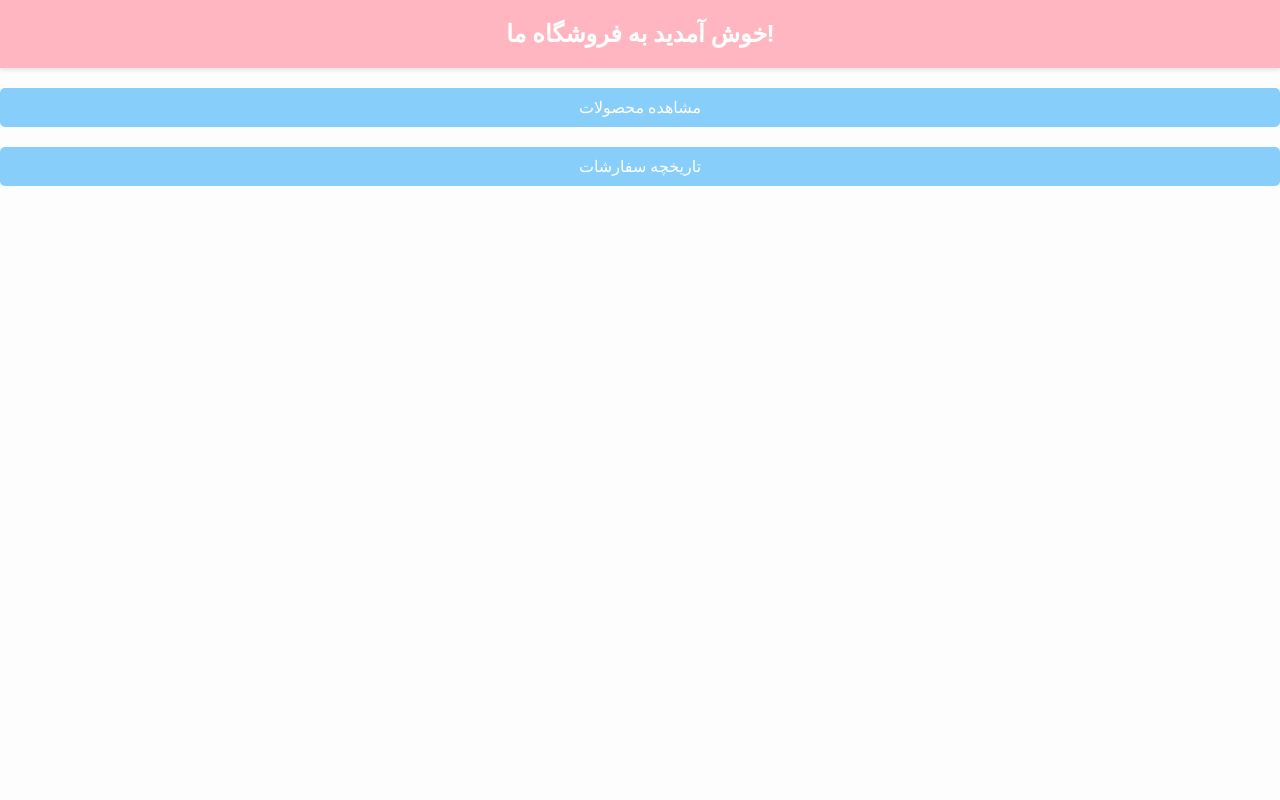
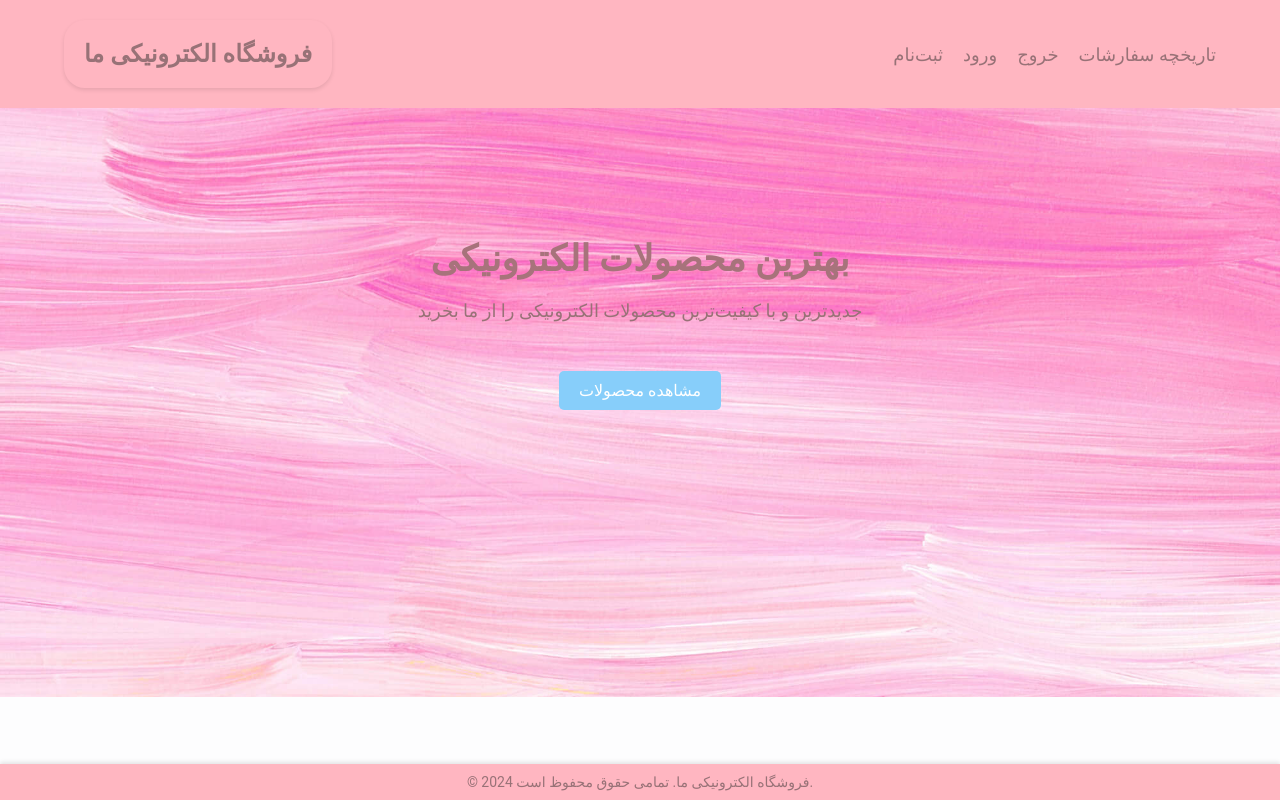
Before and after one commit to abolfazlyousefi5/Ecommerce, a PHP site: page / in a window 1280 px wide. Run offline with PHP 8.4, Linux system fonts and the light colour scheme; some libraries are stand-ins or nearby versions.

Commit message:
change index

```diff
--- a/assets/css/style.css
+++ b/assets/css/style.css
@@ -21,10 +21,12 @@ h1 {
   flex-wrap: wrap;
   justify-content: center;
   padding: 20px;
+  background: url("http://localhost/ecommerce/assets/images/hero-bg.jpg")
+  no-repeat center center/cover;
 }
 
 .product {
-  background-color: #fff;
+  background-color: #ef92dc;
   border: 1px solid #e0e0e0;
   border-radius: 10px;
   margin: 10px;
@@ -160,6 +162,7 @@ h1 {
   align-items: center;
   justify-content: space-between;
   margin-top: 10px;
+  background-color: #ef92dc;
 }
 
 .product label {
@@ -169,6 +172,7 @@ h1 {
 .product input[type="number"] {
   width: 60px;
   margin-right: 10px;
+  background-color: #ef92dc;
 }
 
 .product button {
@@ -379,3 +383,168 @@ button[type="submit"] {
 button[type="submit"]:hover {
   background-color: #2e8b57; /* SeaGreen */
 }
+
+form {
+  display: flex;
+  flex-direction: column;
+  max-width: 400px;
+  margin: auto;
+  padding: 20px;
+  background-color: #fff;
+  border: 1px solid #e0e0e0;
+  border-radius: 10px;
+  box-shadow: 0 2px 4px rgba(0, 0, 0, 0.1);
+}
+
+label {
+  margin-bottom: 5px;
+  color: #444;
+}
+
+input[type="email"],
+input[type="password"] {
+  margin-bottom: 15px;
+  padding: 10px;
+  border: 1px solid #e0e0e0;
+  border-radius: 5px;
+}
+
+button[type="submit"] {
+  padding: 10px 20px;
+  background-color: #20b2aa; /* LightSeaGreen */
+  color: #fff;
+  text-decoration: none;
+  border: none;
+  border-radius: 5px;
+  cursor: pointer;
+  transition: background-color 0.3s;
+}
+
+button[type="submit"]:hover {
+  background-color: #2e8b57; /* SeaGreen */
+}
+
+.return-btn {
+  display: inline-block;
+  padding: 10px 20px;
+  background-color: #20b2aa; /* LightSeaGreen */
+  color: #fff;
+  text-decoration: none;
+  border-radius: 5px;
+  text-align: center;
+  margin: 20px auto;
+  display: block;
+  transition: background-color 0.3s;
+}
+
+.return-btn:hover {
+  background-color: #2e8b57; /* SeaGreen */
+}
+
+header {
+  background-color: #ffb6c1; /* LightPink */
+  color: white;
+  padding: 20px 0;
+  box-shadow: 0 2px 4px rgba(0, 0, 0, 0.1);
+}
+
+header .container {
+  display: flex;
+  justify-content: space-between;
+  align-items: center;
+  width: 90%;
+  margin: auto;
+}
+
+header h1 {
+  color: #987277;
+  font-size: 24px;
+  margin: 0;
+  border-radius: 21px;
+}
+
+header nav ul {
+  list-style: none;
+  display: flex;
+  margin: 0;
+  padding: 0;
+}
+
+header nav ul li {
+  margin-left: 20px;
+}
+
+header nav ul li a {
+  color: #987277;
+  text-decoration: none;
+  font-size: 18px;
+  transition: color 0.3s;
+}
+
+header nav ul li a:hover {
+  color: #ff69b4; /* HotPink */
+}
+.hero {
+  text-align: center;
+  background: url("http://localhost/ecommerce/assets/images/hero-bg.jpg")
+    no-repeat center center/cover;
+  color: white;
+  padding: 100px 0;
+  height: 389px;
+}
+
+.hero h2 {
+  font-size: 36px;
+  margin-bottom: 20px;
+  color: #a7737b;
+}
+
+.hero p {
+  font-size: 18px;
+  margin-bottom: 30px;
+  color: #987277;
+}
+
+.hero .btn {
+  background-color: #87cefa; /* LightSkyBlue */
+  color: white;
+  padding: 10px 20px;
+  text-decoration: none;
+  border-radius: 5px;
+  transition: background-color 0.3s;
+}
+
+.hero .btn:hover {
+  background-color: #4682b4; /* SteelBlue */
+}
+
+footer {
+  background-color: #ffb6c1; /* LightPink */
+  color: white;
+  text-align: center;
+  padding: 10px 0;
+  position: fixed;
+  bottom: 0;
+  width: 100%;
+  box-shadow: 0 -2px 4px rgba(0, 0, 0, 0.1);
+}
+
+footer p {
+  margin: 0;
+  font-size: 14px;
+  color: #987277;
+}
+
+.btn {
+  display: inline-block;
+  padding: 10px 20px;
+  background-color: #87cefa; /* LightSkyBlue */
+  color: white;
+  text-decoration: none;
+  border-radius: 5px;
+  transition: background-color 0.3s;
+}
+
+.btn:hover {
+  background-color: #4682b4; /* SteelBlue */
+}
--- a/index.php
+++ b/index.php
@@ -4,10 +4,31 @@
     <meta charset="UTF-8">
     <title>صفحه اصلی فروشگاه</title>
     <link rel="stylesheet" type="text/css" href="assets/css/style.css">
+    <link rel="stylesheet" type="text/css" href="assets/css/font-awesome.min.css">
 </head>
-<body>
-    <h1>خوش آمدید به فروشگاه ما!</h1>
-    <a href="controllers/product_controller.php" class="btn">مشاهده محصولات</a>
-    <a href="views/order_history.php" class="btn">تاریخچه سفارشات</a>
+<body id="ba">
+    <header>
+        <div class="container">
+            <h1>فروشگاه الکترونیکی ما</h1>
+            <nav>
+                <ul>
+                    <li><a href="views/register.php">ثبت‌نام</a></li>
+                    <li><a href="views/login.php" >ورود</a></li>
+                    <li><a href="views/logout.php" >خروج</a></li>
+                    <li><a href="views/order_history.php" >تاریخچه سفارشات</a></li>
+                </ul>
+            </nav>
+        </div>
+    </header>
+    <main>
+        <div class="hero">
+            <h2>بهترین محصولات الکترونیکی</h2>
+            <p>جدیدترین و با کیفیت‌ترین محصولات الکترونیکی را از ما بخرید</p>
+            <a href="controllers/product_controller.php" class="btn">مشاهده محصولات</a>
+        </div>
+    </main>
+    <footer>
+        <p>© 2024 فروشگاه الکترونیکی ما. تمامی حقوق محفوظ است.</p>
+    </footer>
 </body>
 </html>
```
Also changed, not shown: controllers/login_controller.php (added, +28 -0 lines), login.php (added, +20 -0 lines), models/Product.php (+4 -6 lines), views/logout.php (added, +16 -0 lines), assets/images/hero-bg.jpg (added).
